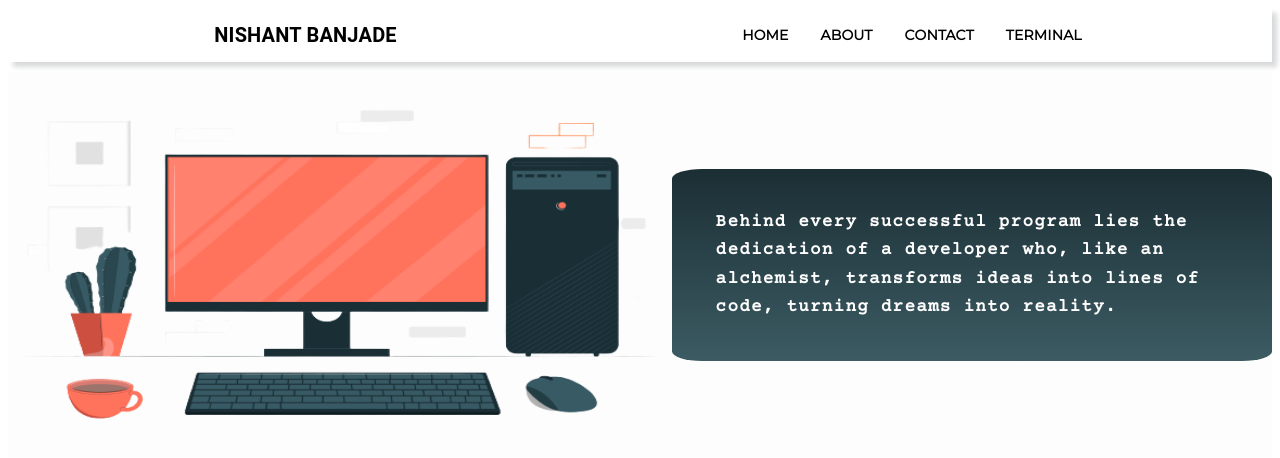
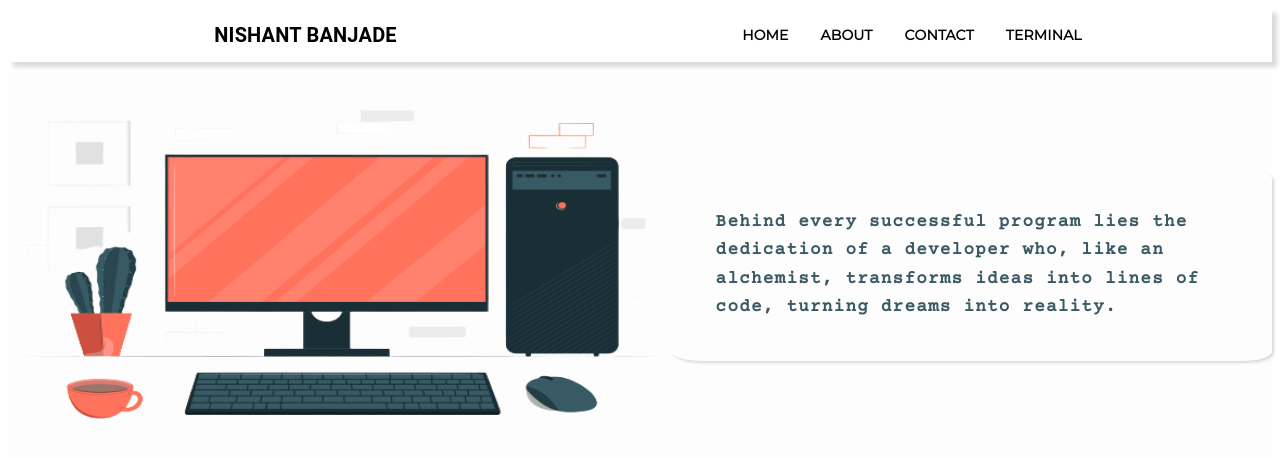
Before and after one commit to nixhantb/nishantbanjade.com.np, a React (Vite) app: page / in a window 1280 px wide. Shown: the top 458 px of the page. Built offline with nearby package versions, Linux system fonts and the light colour scheme.

Commit message:
Fix: background color on the herobody

```diff
--- a/src/assets/styles/herobody/herobodystyle.ts
+++ b/src/assets/styles/herobody/herobodystyle.ts
@@ -40,8 +40,8 @@ export const HeroBodyDescriptionContainer = styled(Box)(({ theme }) => ({
   height: "24vh",
   margin: "2% auto 2%",
   borderRadius: "5%",
-  color: Colors.backgroundLightGray,
-  background: Colors.royal,
+  boxShadow: `2px 2px 3px ${Colors.backgroundDarkGray}`,
+  color: Colors.primary,
   [theme.breakpoints.down("lg")]: {
     width: "35em",
     height: "28vh",
```
